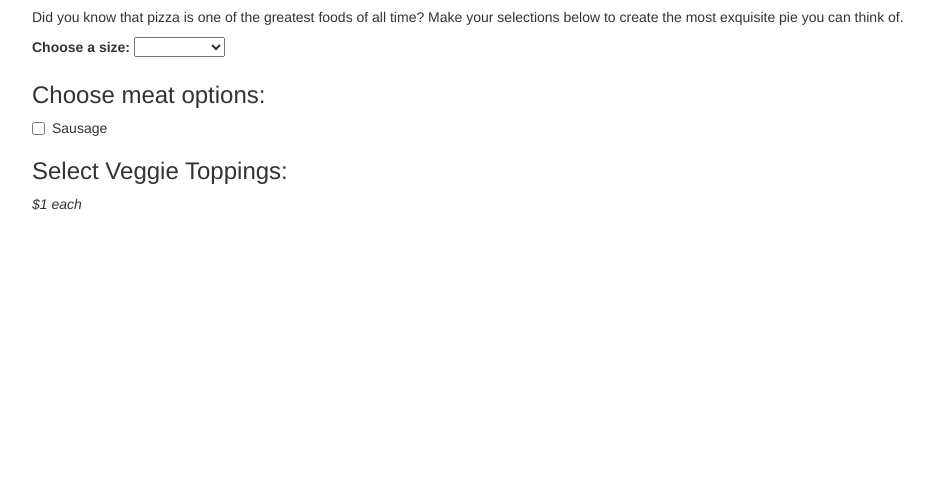
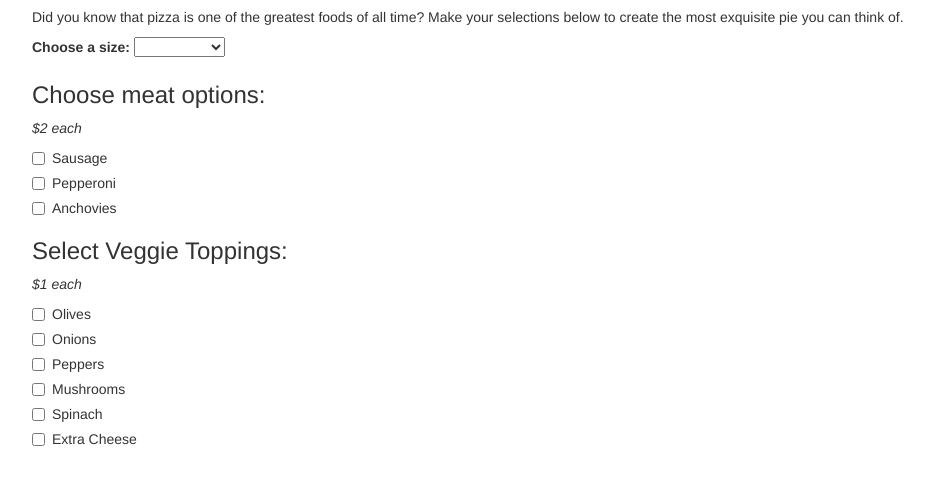
Before and after one commit to ctopheryoung/pizza-frenzy, a plain HTML site: page index.html in a window 1280 px wide. Shown: the part 63-548 px from the top of the page, without its empty margins (38-972 px from the left). Drawn offline with Linux system fonts and the light colour scheme.

Commit message:
added form options for toppings and size

```diff
--- a/index.html
+++ b/index.html
@@ -12,7 +12,9 @@
     <div class="container">
       <h1>PIZZA, PIZZA PIZZA!!!</h1>
       <p>Did you know that pizza is one of the greatest foods of all time? Make your selections below to create the most exquisite pie you can think of.</p>
-      <form class="">
+
+      <form>
+
         <div class="chooseSize form-group">
           <label for="pieSize">Choose a size:</label>
           <select id="pieSize">
@@ -23,16 +25,69 @@
             <option value="x-large">Extra-large</option>
           </select>
         </div>
-        <div class="chooseMeats checkbox">
+
+        <div class="chooseMeats">
           <h3>Choose meat options:</h3>
-          <label for "chooseMeats">
-            <input type="checkbox" value="sausage">
-            Sausage
-          </label>
+          <p><em>$2 each</em></p>
+          <div class="checkbox">
+            <label>
+              <input type="checkbox" value="1">
+              Sausage
+            </label>
+          </div>
+          <div class="checkbox">
+            <label>
+              <input type="checkbox" value="1">
+              Pepperoni
+            </label>
+          </div>
+          <div class="checkbox">
+            <label>
+              <input type="checkbox" value="1">
+              Anchovies
+            </label>
+          </div>
         </div>
+
         <div class="chooseVeggies">
           <h3>Select Veggie Toppings:</h3>
           <p><em>$1 each</em></p>
+          <div class="checkbox">
+            <label>
+              <input type="checkbox" value="1">
+              Olives
+            </label>
+          </div>
+          <div class="checkbox">
+            <label>
+              <input type="checkbox" value="1">
+              Onions
+            </label>
+          </div>
+          <div class="checkbox">
+            <label>
+              <input type="checkbox" value="1">
+              Peppers
+            </label>
+          </div>
+          <div class="checkbox">
+            <label>
+              <input type="checkbox" value="1">
+              Mushrooms
+            </label>
+          </div>
+          <div class="checkbox">
+            <label>
+              <input type="checkbox" value="1">
+              Spinach
+            </label>
+          </div>
+          <div class="checkbox">
+            <label>
+              <input type="checkbox" value="1">
+              Extra Cheese
+            </label>
+          </div>
         </div>
         <!-- form submit button here  -->
       </form>
```
